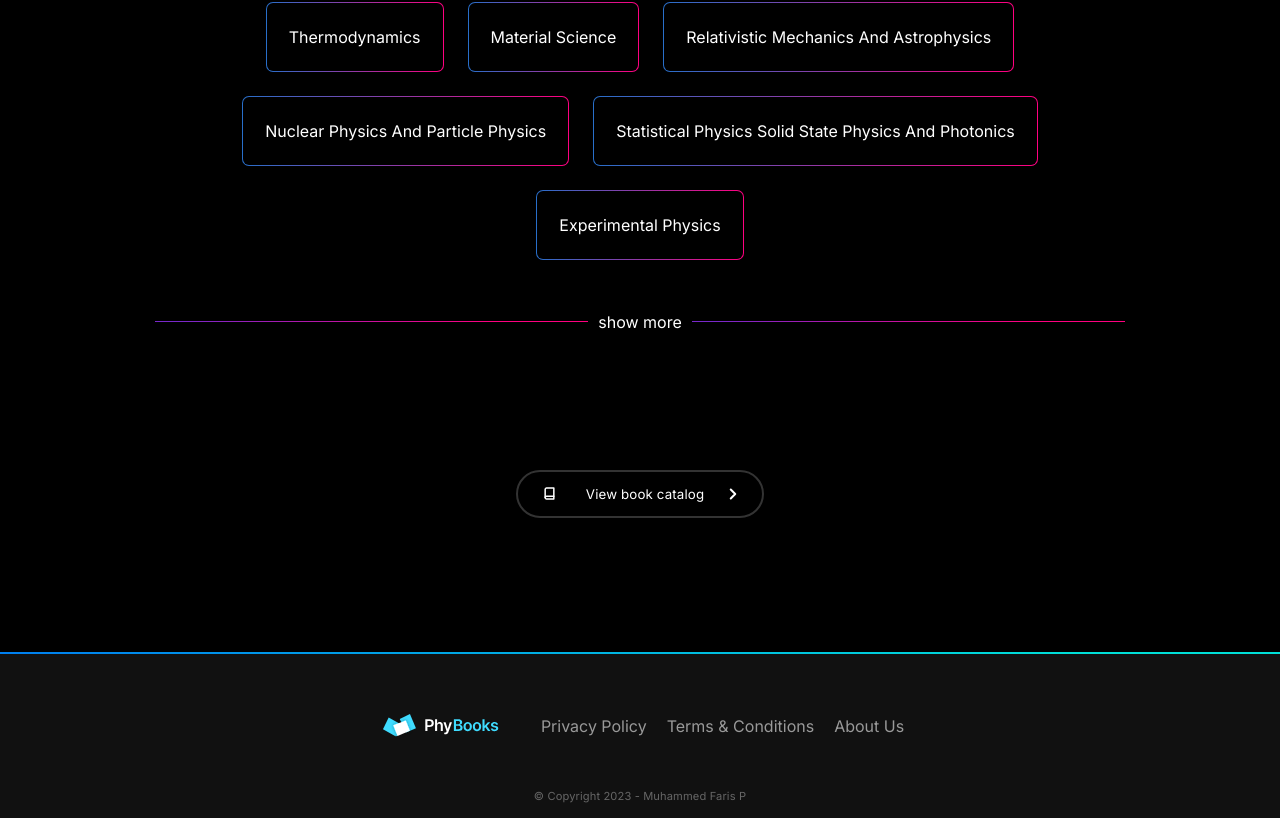
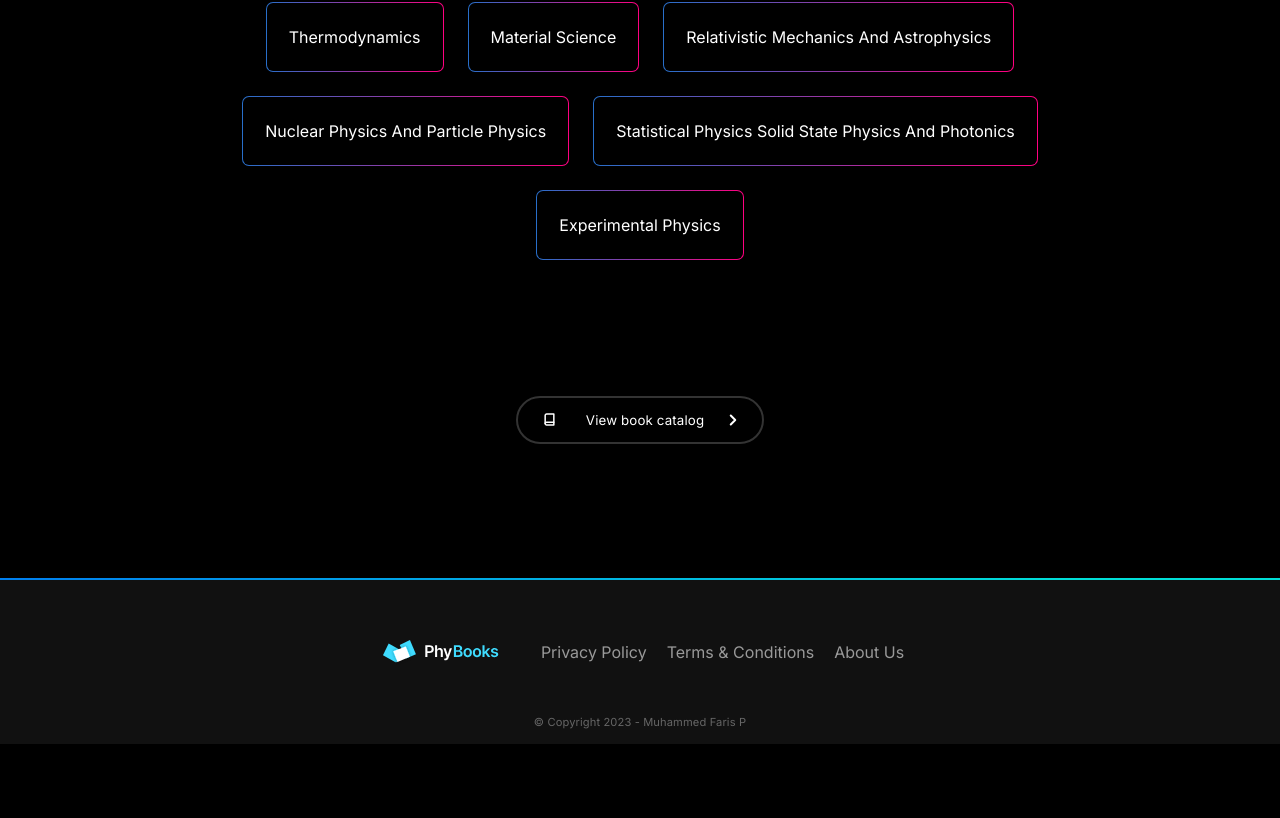
Before and after one commit to FarisPalayi/phybooks, a Next.js app: page / in a window 1280 px wide. Shown: the part 1510-2328 px from the top of the page. After the commit the page ends 2254 px from the top, so only its background shows below. Built offline with nearby package versions, Linux system fonts and the light colour scheme.

Commit message:
hide show more button

```diff
--- a/src/app/components/home/Subject.js
+++ b/src/app/components/home/Subject.js
@@ -21,7 +21,7 @@ export default function Subject() {
           />
         ))}
       </div>
-      <button className={styles.showMore}>show more</button>
+      {/* <button className={styles.showMore}>show more</button> */}
     </section>
   );
 }
```
